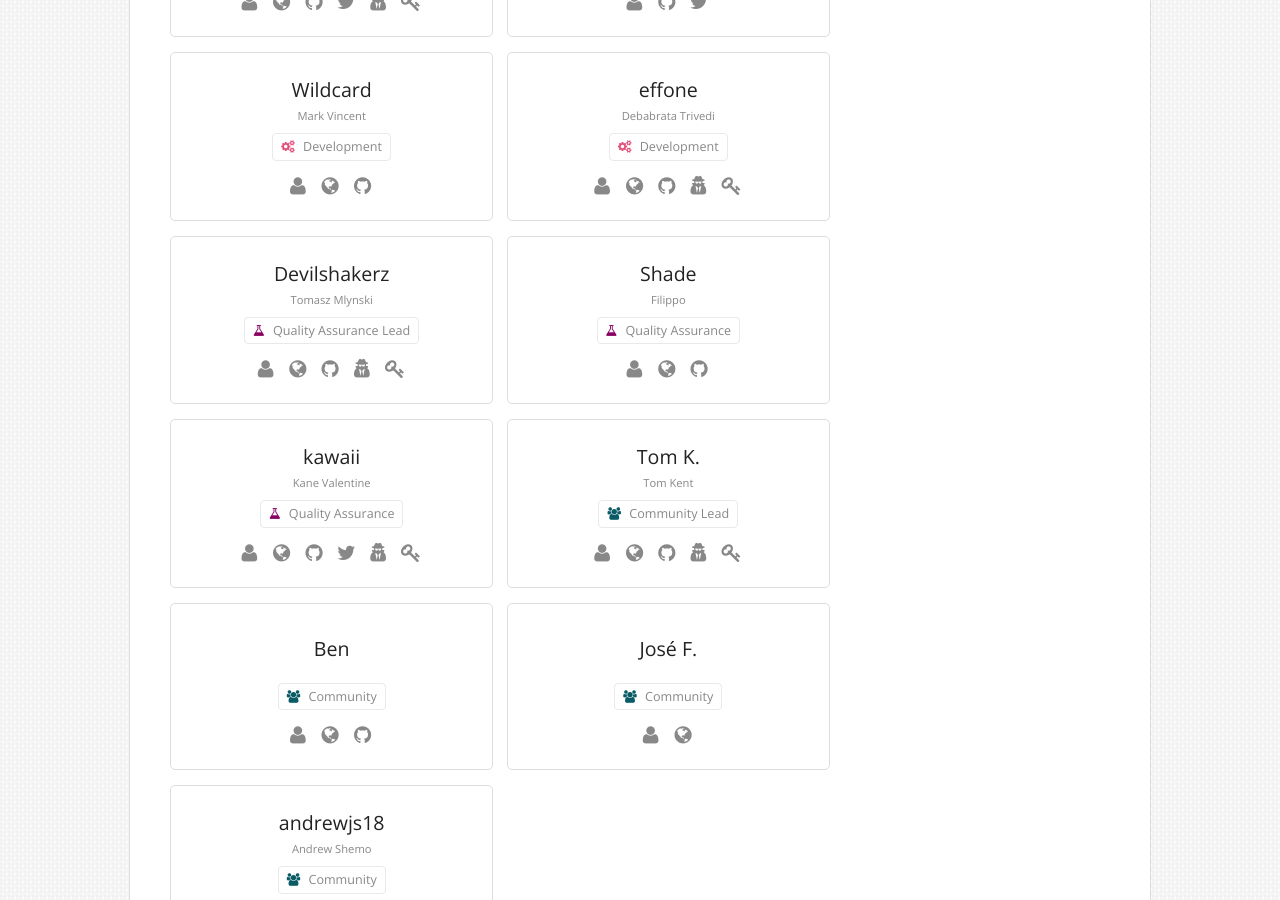
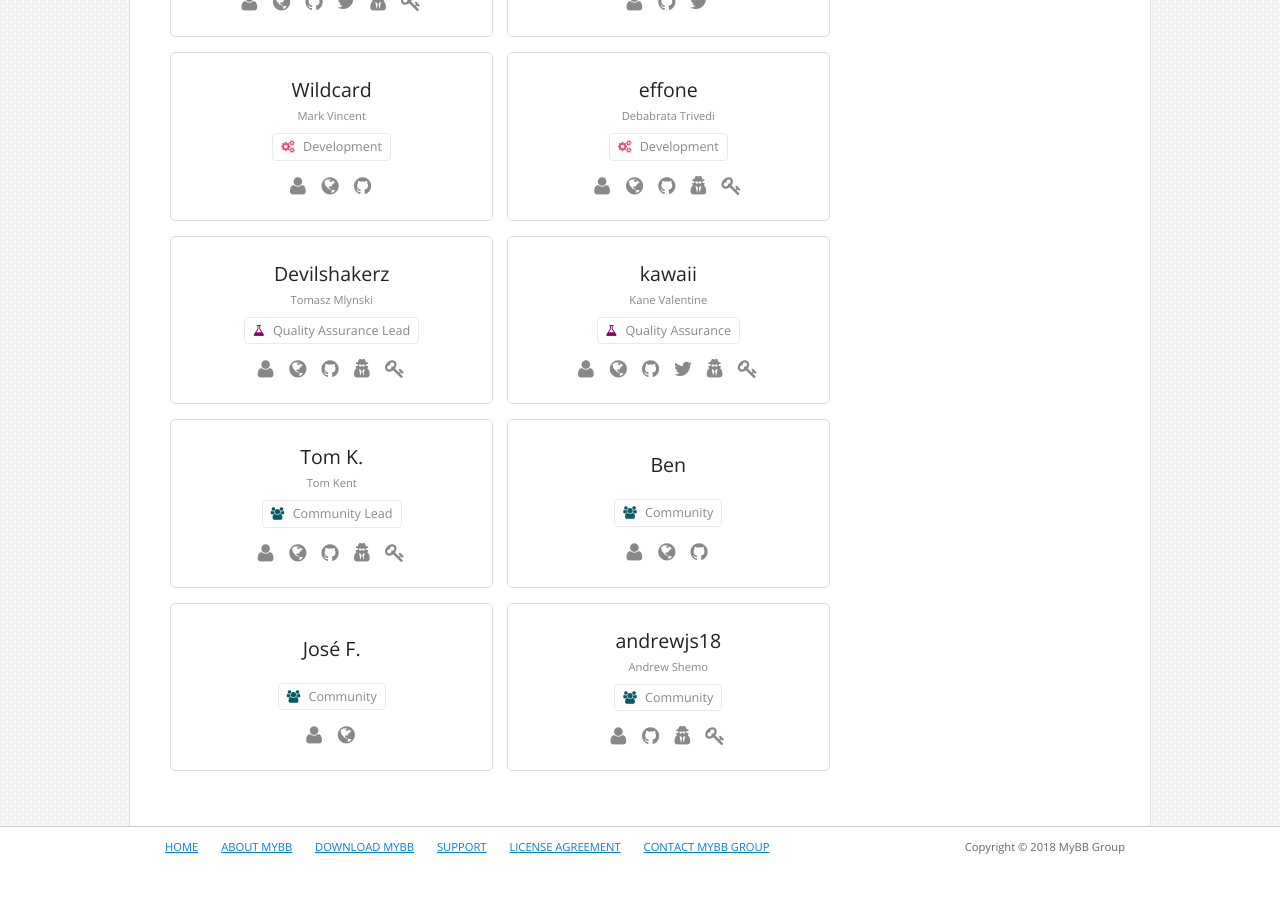
Before and after one commit to mybb/mybb.com, a Jekyll site: the page built from about/team.html, in a window 1280 px wide and 900 px high, scrolled down 1333 px. Built offline with Jekyll 4.4.1, drawn with Linux system fonts in a browser that asks for light colours; nearby versions of some CDN libraries; after the commit the page ends 2199 px from its top, so only the background shows below that.

Commit message:
Team update

```diff
--- a/_data/team_quality_assurance.yml
+++ b/_data/team_quality_assurance.yml
@@ -7,11 +7,6 @@
   pgp_fingerprint: "DF3A 34D9 A627 42E5 BC6A 6750 1F2F B8AA 28FF E1BC"
   pgp_link: "https://devilshakerz.com/pgp"
   lead: true
-- username: "Shade"
-  uid: 58598
-  name: "Filippo"
-  github: "shade-"
-  website: "http://www.mybboost.com"
 - username: "kawaii"
   uid: 90781
   name: "Kane Valentine"
```
